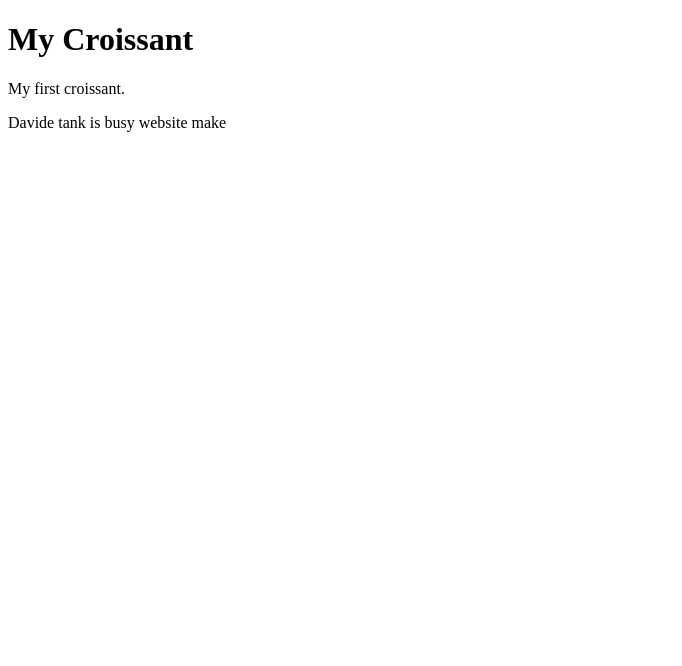
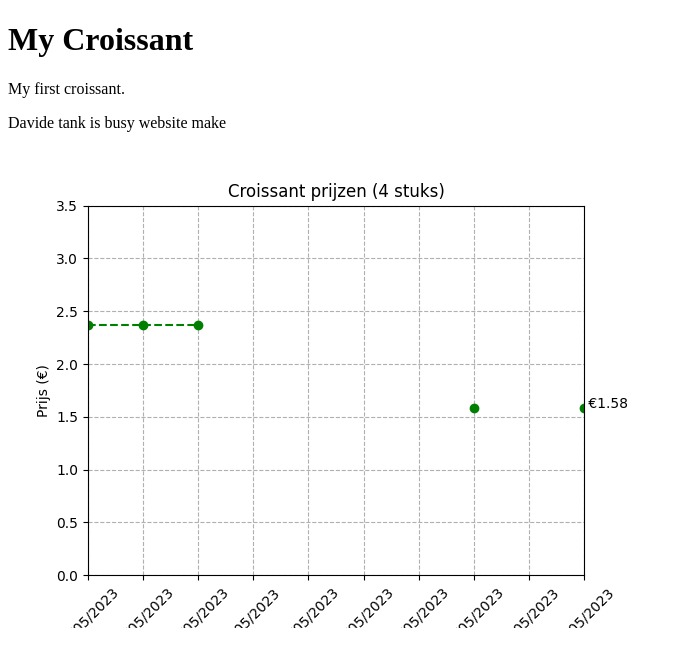
Before and after one commit to stefvdwater/croissants, a plain HTML site: page index.html in a window 1280 px wide. Shown: the whole page, without its empty margins (0-682 px from the left). Drawn offline with Linux system fonts and the light colour scheme.

Commit message:
Update index.html

```diff
--- a/index.html
+++ b/index.html
@@ -5,6 +5,7 @@
 <h1>My Croissant</h1>
 <p>My first croissant.</p>
   <p>Davide tank is busy website make</p>
+  <img src="prijzen.png" alt="Grafiekje met de laatste prijzen.">
 
 </body>
 </html>
```
